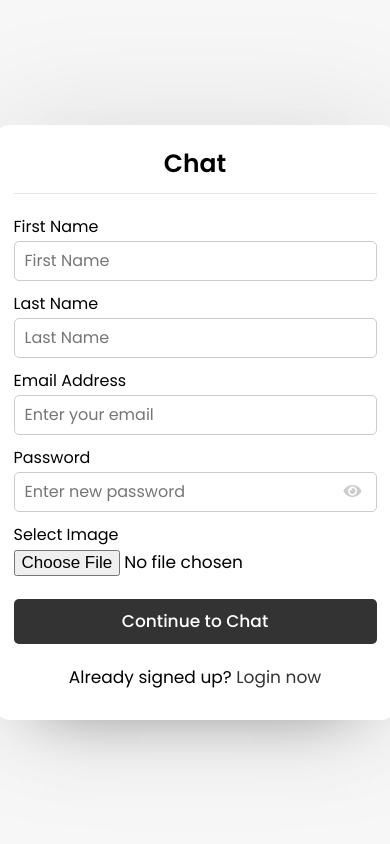
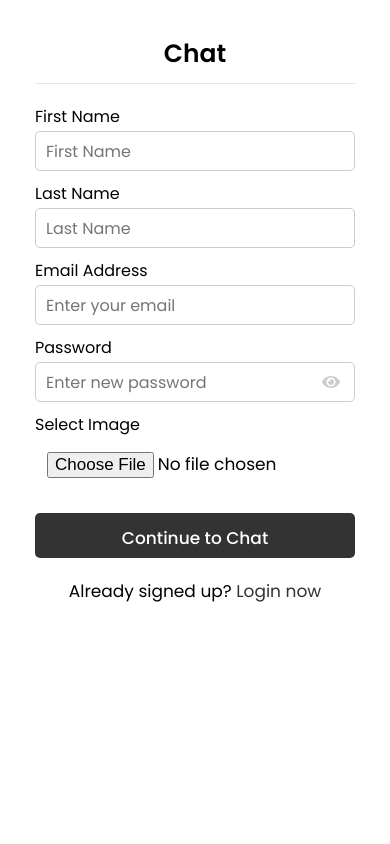
Before and after one commit to kavyasomasundaram/kavya-chat, a PHP site: page / in a window 390 px wide. Run offline with PHP 8.4, Linux system fonts and the light colour scheme.

Commit message:
Updated signup/login design and mobile view adjustments

```diff
--- a/css/style.css
+++ b/css/style.css
@@ -564,3 +564,174 @@
 body.dark-mode .unread {
     background: #ff4b5c;
 }
+
+
+
+
+
+
+/* Default (desktop) - card style */
+.wrapper {
+  max-width: 450px;
+  margin: 50px auto;
+  background: #fff;
+  padding: 20px;
+  border-radius: 8px;
+  box-shadow: 0 0 15px rgba(0,0,0,0.1);
+}
+
+/* Mobile view - full width stacked layout */
+@media screen and (max-width: 768px) {
+  .wrapper {
+    max-width: 100%;
+    margin: 0;
+    border-radius: 0;
+    box-shadow: none;
+    min-height: 100vh;   /* make it cover screen height */
+    padding: 15px;
+  }
+
+  .form.signup,
+  .form.login {
+    width: 100%;
+  }
+
+  /* Stack first + last name inputs */
+  .name-details {
+    display: block;
+  }
+
+  .name-details .field {
+    width: 100%;
+    margin-bottom: 10px;
+  }
+
+  .field {
+    width: 100%;
+    margin-bottom: 15px;
+  }
+
+  .field input {
+    width: 100%;
+    padding: 12px;
+    font-size: 16px;
+  }
+
+  .field.button input {
+    background: #4a90e2;
+    color: #fff;
+    font-weight: bold;
+    cursor: pointer;
+  }
+
+  .error-txt {
+    font-size: 14px;
+    margin-bottom: 10px;
+    color: red;
+  }
+}
+
+
+/* for myusrs.php mobile view */
+.users-list a {
+  display: flex;
+  align-items: center;
+  padding: 10px;
+  border-bottom: 1px solid #ddd;
+  text-decoration: none;
+  color: inherit;
+}
+
+.users-list a img {
+  width: 45px;
+  height: 45px;
+  border-radius: 50%;
+  margin-right: 12px;
+}
+
+.users-list a .details {
+  flex: 1;
+  display: flex;
+  flex-direction: column;
+}
+
+.users-list a .details span {
+  font-weight: 600;
+  font-size: 15px;
+  display: flex;
+  align-items: center;
+  justify-content: space-between;
+}
+
+.users-list a .details p {
+  font-size: 13px;
+  color: #666;
+  margin: 2px 0 0;
+}
+
+.users-list a:hover {
+  background: #f1f1f1;
+}
+
+/* Dark mode tweak */
+body.dark-mode .users-list a:hover {
+  background: #2a2a2a;
+}
+
+
+
+/* this for chat.php mobile view */
+/* Mobile tweaks */
+@media screen and (max-width: 768px) {
+    .chat-area {
+        height: 100vh;
+        display: flex;
+        flex-direction: column;
+    }
+
+    .chat-area header {
+        flex: 0 0 auto;
+        padding: 10px;
+        display: flex;
+        align-items: center;
+        gap: 10px;
+        position: sticky;
+        top: 0;
+        background: #fff;
+        z-index: 10;
+    }
+
+    .chat-area header img {
+        width: 40px;
+        height: 40px;
+        border-radius: 50%;
+    }
+
+    .chat-box {
+        flex: 1 1 auto;
+        overflow-y: auto;
+        padding: 10px;
+    }
+
+    .typing-area .input-row {
+        flex-direction: row;
+        gap: 5px;
+    }
+
+    .typing-area input {
+        flex: 1;
+        font-size: 14px;
+        padding: 10px;
+    }
+
+    .typing-area button {
+        flex: 0 0 auto;
+        padding: 0 12px;
+        font-size: 18px;
+    }
+
+    #emoji-menu {
+        max-height: 120px;
+        overflow-y: scroll;
+    }
+}
```
